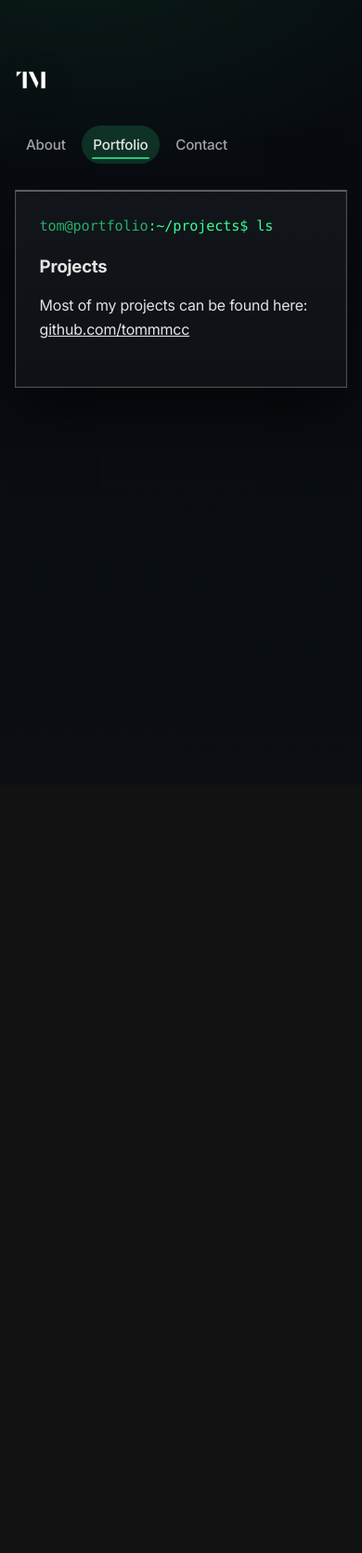
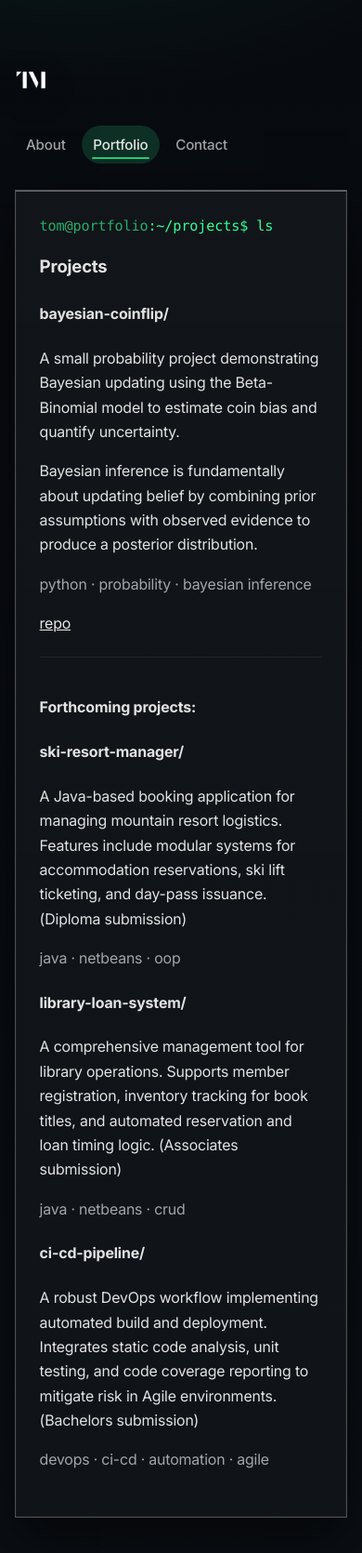
Before and after one commit to tommmcc/tommmcc.github.io, a plain HTML site: page portfolio.html in a window 390 px wide. Shown: the whole page at 93% size. Before the commit the page ends 844 px from the top, so only its background shows below. Drawn offline with Linux system fonts and the light colour scheme.

Commit message:
Revised individual page style
-Improved the about me page to have a view button to tidy the page more, also included a what I'm reading link in my about page.
-Added 1x portfolio project: bayesian-coinflip + added draft of university project submissions below.

```diff
--- a/portfolio.html
+++ b/portfolio.html
@@ -37,12 +37,66 @@
 
         <h3>Projects</h3>
 
-        <p>
-          Most of my projects can be found here:
-          <a href="https://github.com/tommmcc" target="_blank">
-            github.com/tommmcc
-          </a>
-        </p>
+        <div class="project">
+          <h4>bayesian-coinflip/</h4>
+
+          <p>
+            A small probability project demonstrating Bayesian updating using the
+            Beta-Binomial model to estimate coin bias and quantify uncertainty.
+          </p>
+
+          <p>
+            Bayesian inference is fundamentally about updating belief by combining
+            prior assumptions with observed evidence to produce a posterior distribution.
+          </p>
+
+          <p class="muted">
+            python · probability · bayesian inference
+          </p>
+
+          <p class="project-links">
+            <a href="https://github.com/tommmcc/bayesian-coinflip"
+               target="_blank"
+               rel="noopener">
+              repo
+            </a>
+          </p>
+        </div>
+
+        <div class="section">
+          <h4>Forthcoming projects:</h4>
+
+          <div class="project">
+            <h4>ski-resort-manager/</h4>
+            <p>
+              A Java-based booking application for managing mountain resort logistics.
+              Features include modular systems for accommodation reservations,
+              ski lift ticketing, and day-pass issuance. (Diploma submission)
+            </p>
+            <p class="muted">java · netbeans · oop</p>
+          </div>
+
+          <div class="project">
+            <h4>library-loan-system/</h4>
+            <p>
+              A comprehensive management tool for library operations.
+              Supports member registration, inventory tracking for book titles,
+              and automated reservation and loan timing logic. (Associates submission)
+            </p>
+            <p class="muted">java · netbeans · crud</p>
+          </div>
+
+          <div class="project">
+            <h4>ci-cd-pipeline/</h4>
+            <p>
+              A robust DevOps workflow implementing automated build and deployment.
+              Integrates static code analysis, unit testing, and code coverage reporting
+              to mitigate risk in Agile environments. (Bachelors submission)
+            </p>
+            <p class="muted">devops · ci-cd · automation · agile</p>
+          </div>
+        </div>
+
       </div>
     </main>
   </div>
--- a/style.css
+++ b/style.css
@@ -77,8 +77,6 @@ body{
   display: flex;
   align-items: center;
   text-decoration: none;
-
-  /* 🔧 SHIFT LOGO LEFT */
   margin-left: -40px;
 }
 
@@ -314,3 +312,24 @@ footer{
     width: 120px;
   }
 }
+
+/* ==========================
+   Now Snippet
+   ========================== */
+.now-content{
+  display: none;
+  margin-top: 1rem;
+  padding-top: 1rem;
+  border-top: 1px solid rgba(255,255,255,0.08);
+}
+
+.now-toggle{
+  margin-left: 0.6rem;
+  text-decoration: none;
+  color: var(--muted);
+  font-family: ui-monospace, monospace;
+}
+
+.now-toggle:hover{
+  color: var(--accent);
+}
```
Also changed, not shown: about.html (+46 -10 lines), contact.html (+3 -0 lines), index.html (+2 -2 lines).
